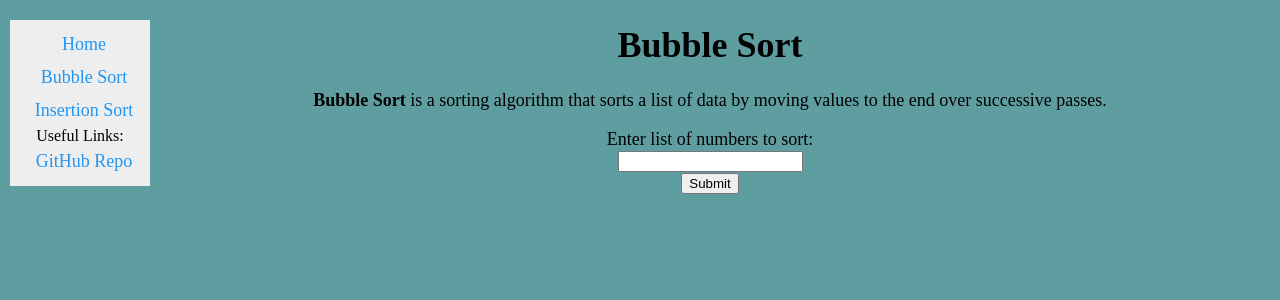
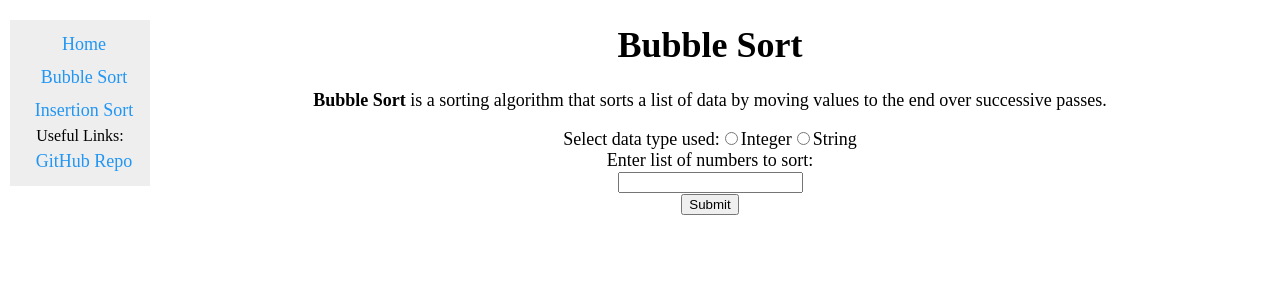
Before and after one commit to samhallam18/cstools, a React (Create React App) app: page /bubble in a window 1280 px wide. Shown: the top 300 px of the page. Built offline with nearby package versions, Linux system fonts and the light colour scheme.

Commit message:
started type selection for sorts

```diff
--- a/src/BubbleSort.js
+++ b/src/BubbleSort.js
@@ -6,8 +6,11 @@ class BubbleSort extends Component {
         super(props)
 
         this.state = {
+            type: '',
             items: '',
         }
+        this.changeHandler = this.changeHandler.bind(this)
+        this.submitHandler = this.submitHandler.bind(this)
     }
 
     changeHandler = (e) => {
@@ -56,9 +59,15 @@ class BubbleSort extends Component {
                     <b>Bubble Sort</b> is a sorting algorithm that sorts a list of data by moving values to the end over successive passes.
                 </p>
                 <form id="bubbleInput" onSubmit={this.submitHandler}>
-                    <label>Enter list of numbers to sort:<br></br>
-                        <input type="text" value={this.state.value} name="items" onChange={this.changeHandler} /><br></br>
-                    </label>
+                    <label for="typeSelect">Select data type used:</label>
+                    <input type="radio" name="type" id="integer" value="integer" onChange={this.changeHandler} />
+                    <label for="integer">Integer</label>
+
+                    <input type="radio" name="type" id="string" value="string" onChange={this.changeHandler} />
+                    <label for="string">String</label><br></br>
+
+                    <label for="items">Enter list of numbers to sort:</label><br></br>
+                    <input type="text" value={this.state.value} name="items" onChange={this.changeHandler}/><br></br>
                     <input type="submit" value="Submit" />
                 </form>
                 <div id="bubbleAnswer"></div>
--- a/src/styles.css
+++ b/src/styles.css
@@ -1,7 +1,6 @@
 body {
     font-family: "Century Gothic";
     text-align: center;
-    background-color: cadetblue;
 }
 
 .sidenav {
```
Also changed, not shown: 1 other file (tests, documents, lock files or other folders).
